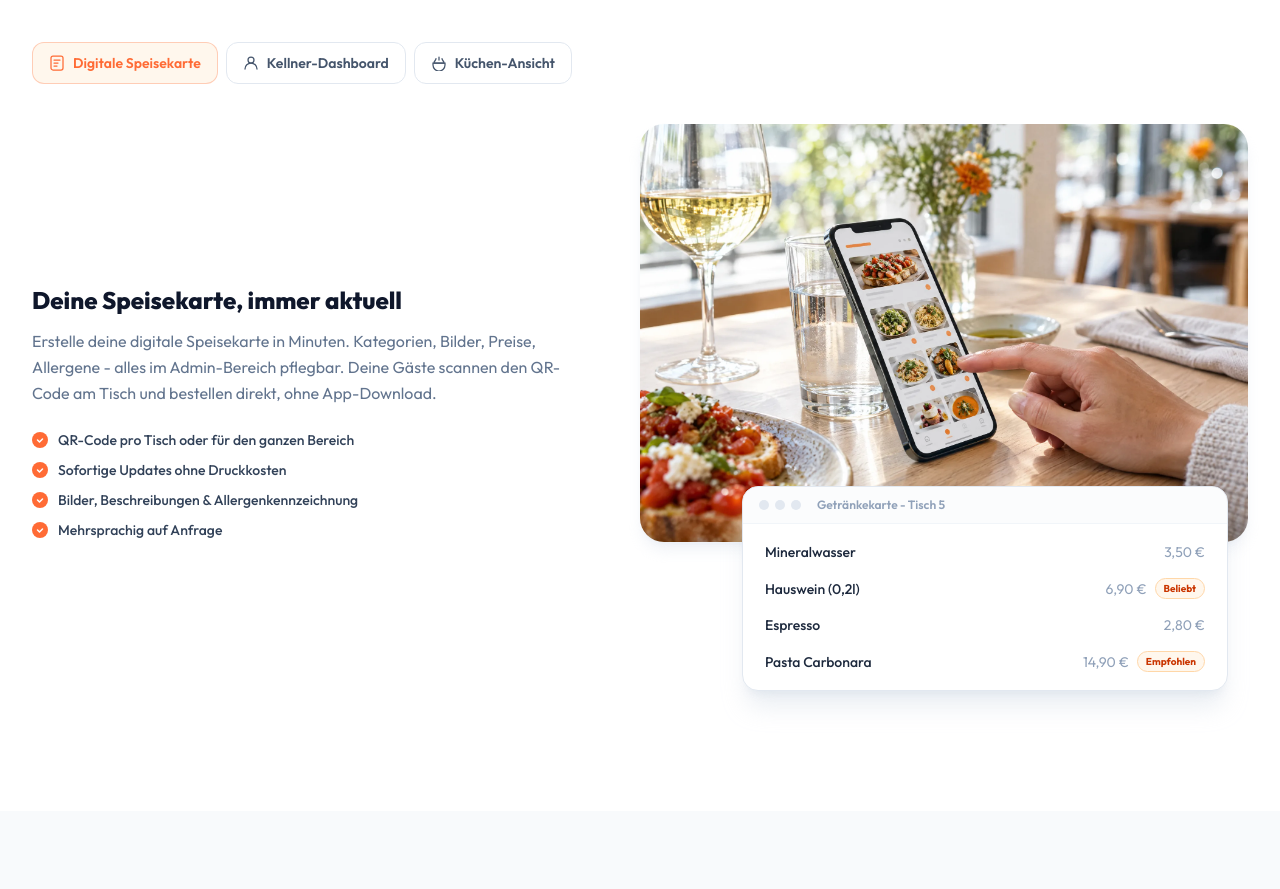
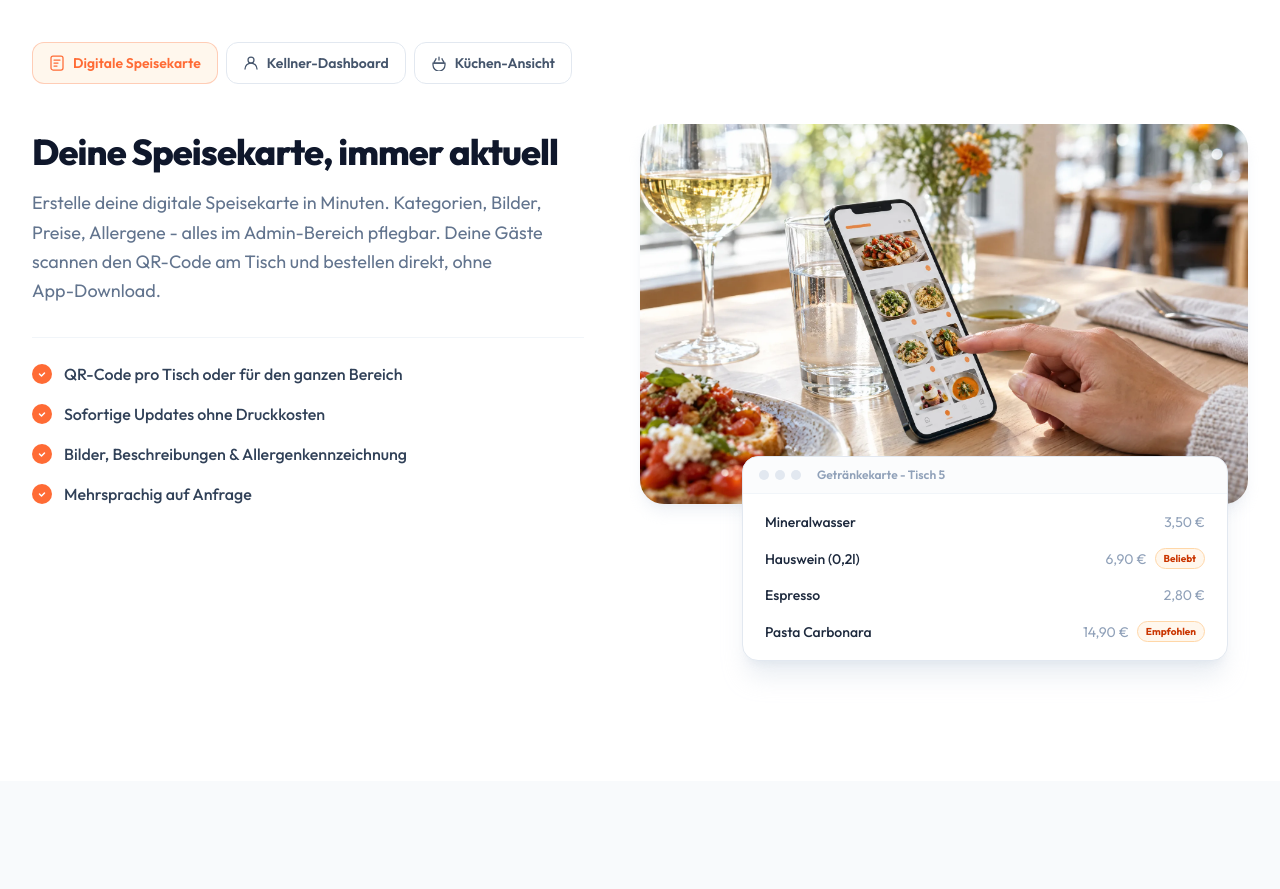
Before and after one commit to waliaminiwa-stack/tableflow-website, a Next.js app: page / in a window 1280 px wide. Shown: the part 2460-3349 px from the top of the page. Built offline with nearby package versions, Linux system fonts and the light colour scheme; no server answers.

Commit message:
feat(website): Features- und Rollen-Sektion überarbeitet

```diff
--- a/src/components/sections/ProductTabsSection.tsx
+++ b/src/components/sections/ProductTabsSection.tsx
@@ -170,7 +170,7 @@ export default function ProductTabsSection() {
             })}
           </div>
 
-          <div className="grid lg:grid-cols-[1fr_1.1fr] gap-10 lg:gap-14 items-center">
+          <div className="grid lg:grid-cols-[1fr_1.1fr] gap-10 lg:gap-14 items-start">
             <AnimatePresence mode="wait">
               <motion.div
                 key={active}
@@ -179,12 +179,12 @@ export default function ProductTabsSection() {
                 exit={{ opacity: 0, x: 16 }}
                 transition={{ duration: 0.35, ease: [0.16, 1, 0.3, 1] }}
               >
-                <h3 className="text-2xl font-extrabold text-slate-900 mb-3">{tab.headline}</h3>
-                <p className="text-slate-500 leading-relaxed mb-6">{tab.description}</p>
-                <ul className="space-y-2.5">
+                <h3 className="text-3xl lg:text-4xl font-extrabold tracking-tight text-slate-900 mb-4 lg:pt-2">{tab.headline}</h3>
+                <p className="text-lg text-slate-500 leading-relaxed mb-8">{tab.description}</p>
+                <ul className="space-y-4 border-t border-slate-100 pt-6">
                   {tab.highlights.map((h) => (
-                    <li key={h} className="flex items-center gap-2.5 text-sm">
-                      <span className={`w-4 h-4 rounded-full ${colors.dot} flex items-center justify-center shrink-0`}>
+                    <li key={h} className="flex items-center gap-3 text-base">
+                      <span className={`w-5 h-5 rounded-full ${colors.dot} flex items-center justify-center shrink-0`}>
                         <svg width="8" height="8" viewBox="0 0 8 8" fill="none">
                           <path d="M1.5 4l2 2 3-3" stroke="white" strokeWidth="1.5" strokeLinecap="round" strokeLinejoin="round" />
                         </svg>
@@ -212,7 +212,7 @@ export default function ProductTabsSection() {
                     alt={tabImages[active].alt}
                     width={2000}
                     height={1493}
-                    className="w-full object-cover aspect-[16/11]"
+                    className="w-full object-cover aspect-[16/10]"
                     sizes="(max-width: 1024px) 100vw, 50vw"
                   />
                 </motion.div>
@@ -225,7 +225,7 @@ export default function ProductTabsSection() {
                   animate={{ opacity: 1, y: 0 }}
                   exit={{ opacity: 0, y: -16 }}
                   transition={{ duration: 0.35, delay: 0.05, ease: [0.16, 1, 0.3, 1] }}
-                  className="relative -mt-14 ml-auto mr-3 sm:mr-5 w-[88%] sm:w-[80%] bg-white rounded-2xl border border-slate-200 shadow-xl shadow-slate-300/40 overflow-hidden"
+                  className="relative -mt-12 ml-auto mr-3 sm:mr-5 w-[88%] sm:w-[80%] bg-white rounded-2xl border border-slate-200 shadow-xl shadow-slate-300/40 overflow-hidden"
                 >
                   <div className="flex items-center gap-2 px-4 py-2.5 border-b border-slate-100 bg-slate-50/60">
                     <div className="flex gap-1.5">
```
